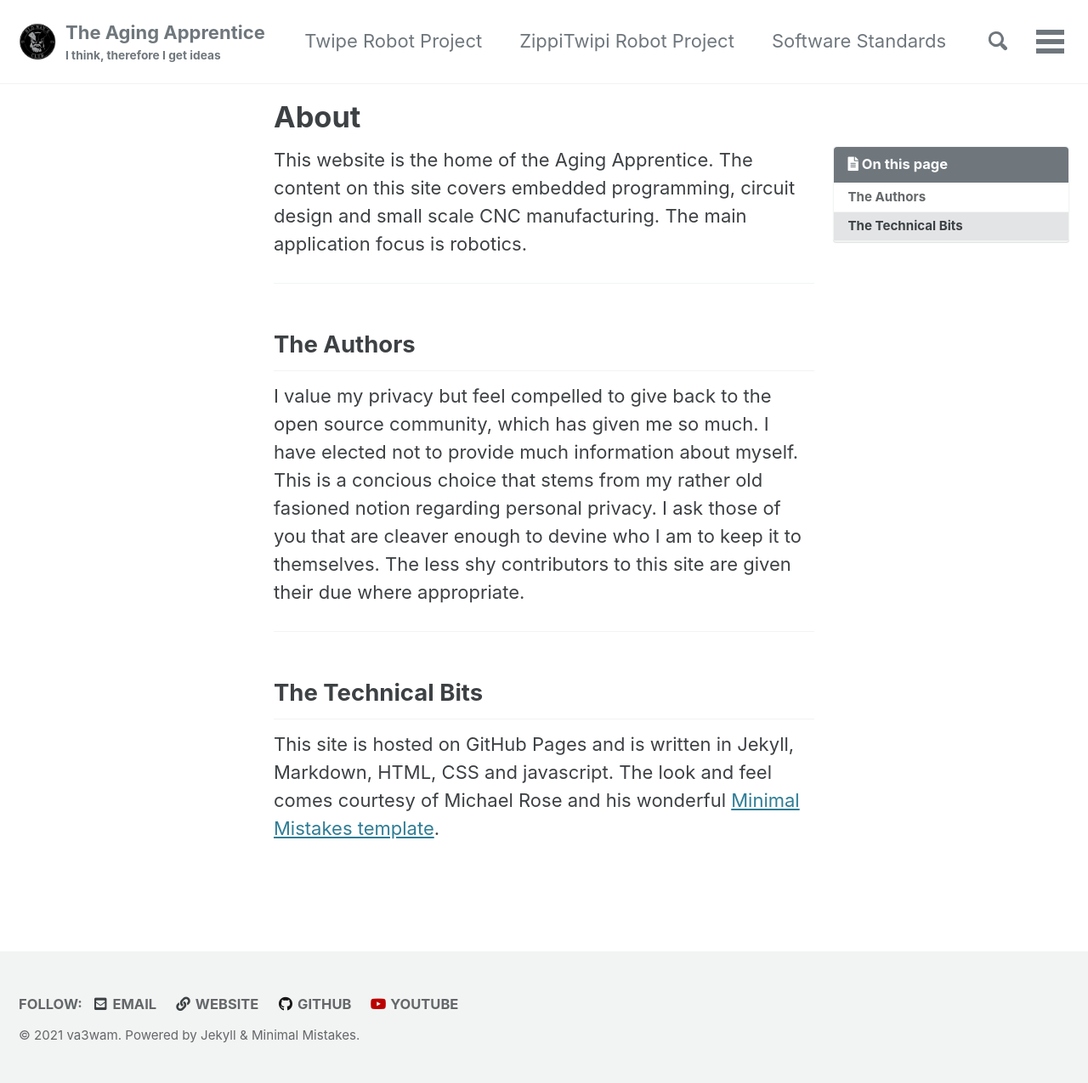
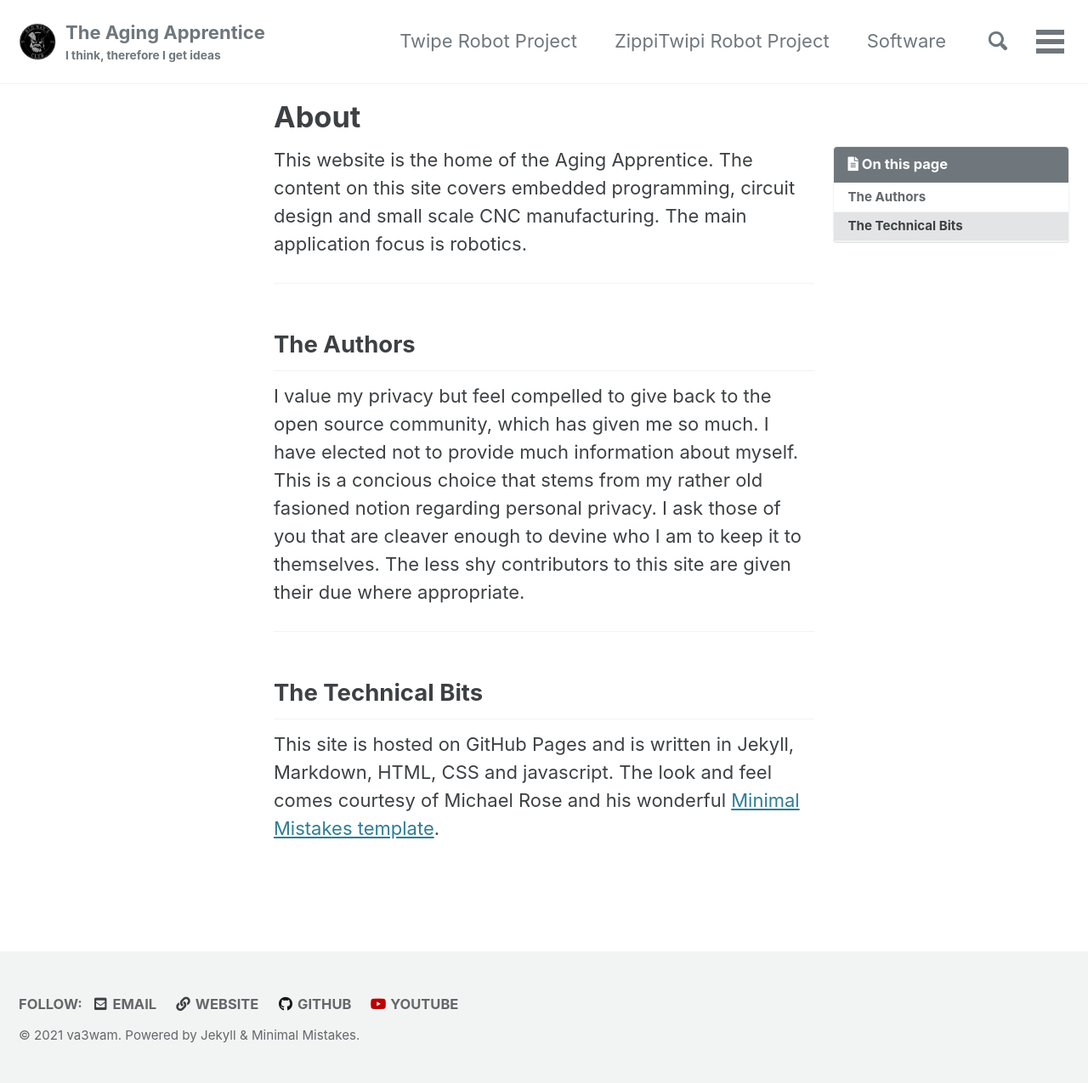
Before and after one commit to va3wam/va3wam.github.io, a Jekyll site: the page built from _pages/about.md, in a window 1280 px wide. Shown: the whole page at 85% size. Built offline with Jekyll 4.4.1, drawn with Linux system fonts in a browser that asks for light colours; cached includes are drawn as plain includes.

Commit message:
Update navigation.yml

```diff
--- a/_data/navigation.yml
+++ b/_data/navigation.yml
@@ -4,8 +4,8 @@ main:
     url: https://github.com/va3wam/TWIPe/wiki/
   - title: "ZippiTwipi Robot Project"
     url: https://github.com/va3wam/ZippiTwipi/wiki/
-  - title: "Software Standards"
-    url: /softwareStandards/
+  - title: "Software"
+    url: /software/
   - title: "Electronic Components"
     url: /components/
   - title: "Sitemap"
```
